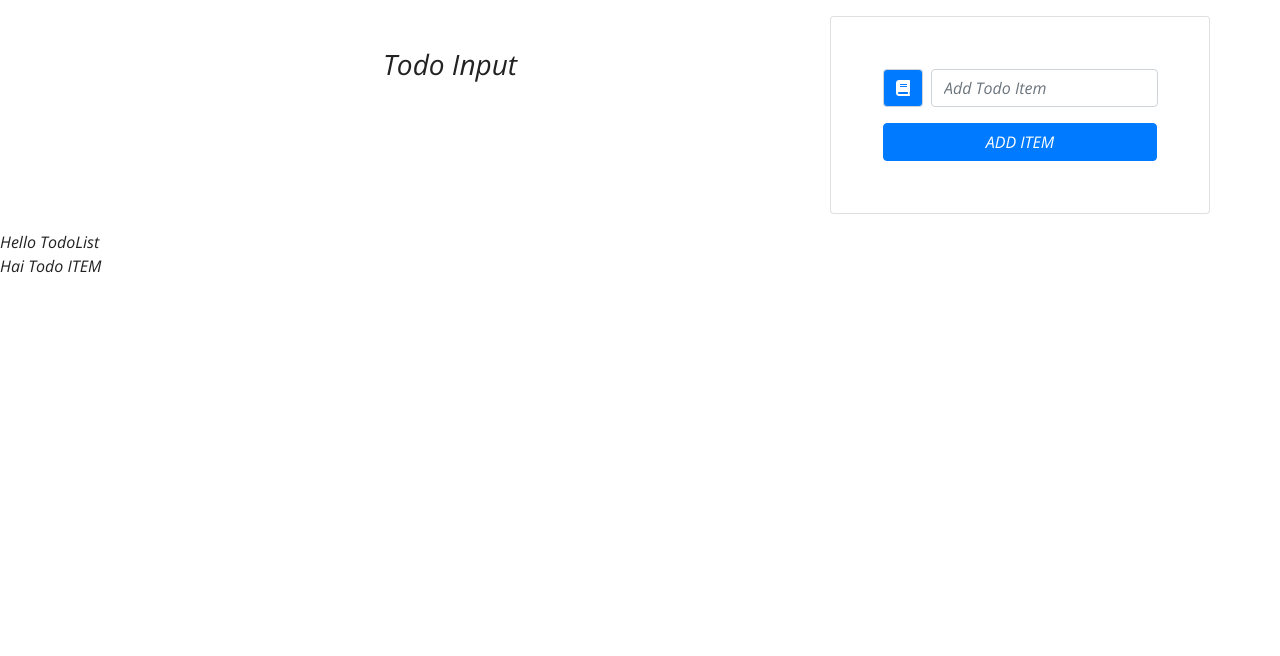
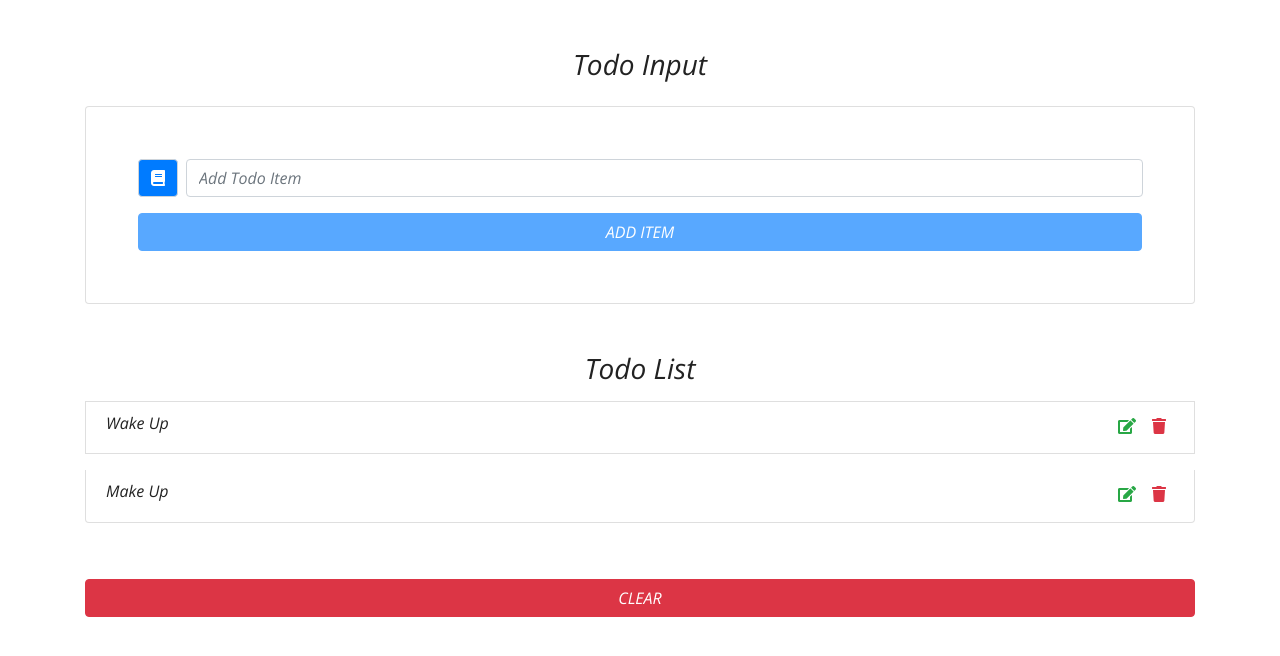
Before and after one commit to ajibon153/react-begginer, a React (Create React App) app: page / in a window 1280 px wide. Shown: the top 656 px of the page. Built offline with nearby package versions, Linux system fonts and the light colour scheme.

Commit message:
handleDelete and handleEdit

```diff
--- /dev/null
+++ b/src/4TodoList/Main.js
@@ -0,0 +1,84 @@
+import React, { Component } from "react";
+
+import TodoList from "./TodoList";
+import TodoInput from "./TodoInput";
+// import uuid from "uuid";
+import { v4 as uuidv4 } from "uuid";
+
+import "bootstrap/dist/css/bootstrap.min.css";
+
+export default class Main extends Component {
+  state = {
+    items: [
+      { id: 1, title: "Wake up" },
+      { id: 2, title: "Make up" },
+    ],
+    id: uuidv4(),
+    item: "",
+    editItem: false,
+  };
+  handleChange = (e) => {
+    this.setState({ item: e.target.value });
+  };
+  handleSubmit = (e) => {
+    e.preventDefault();
+    const newItem = {
+      id: this.state.id,
+      title: this.state.item,
+    };
+    const updateItem = [...this.state.items, newItem];
+    this.setState({
+      items: updateItem,
+      id: uuidv4(),
+      item: "",
+      editItem: false,
+    });
+  };
+  handleClear = (e) => {
+    this.setState({
+      items: [],
+    });
+  };
+  handleDelete = (e) => {
+    const filterItem = this.state.items.filter((item) => item.id !== e);
+    this.setState({
+      items: filterItem,
+    });
+  };
+  handleEdit = (e) => {
+    const filterItem = this.state.items.filter((item) => item.id !== e);
+    const selectItem = this.state.items.find((item) => item.id === e);
+    this.setState({
+      item: selectItem.title,
+      id: e,
+      editItem: true,
+      items: filterItem,
+    });
+  };
+
+  render() {
+    return (
+      <section>
+        <div className="container">
+          <div className="row">
+            <div className="col-10 mx-auto mt-5 col-md-8">
+              <h3 className="text-capitalize text-center">Todo Input</h3>
+            </div>
+          </div>
+          <TodoInput
+            item={this.state.item}
+            handleChange={this.handleChange}
+            handleSubmit={this.handleSubmit}
+            editItem={this.state.editItem}
+          />
+          <TodoList
+            items={this.state.items}
+            handleClear={this.handleClear}
+            handleDelete={this.handleDelete}
+            handleEdit={this.handleEdit}
+          />
+        </div>
+      </section>
+    );
+  }
+}
--- a/src/4TodoList/TodoInput.js
+++ b/src/4TodoList/TodoInput.js
@@ -21,9 +21,14 @@ export default class TodoInput extends Component {
             </div>
             <button
               type="submit"
-              className="btn btn-block btn-primary mt-3 text-uppercase"
+              disabled={item ? false : true}
+              className={
+                editItem
+                  ? "btn btn-block btn-success mt-3 "
+                  : "btn btn-block btn-primary mt-3 text-uppercase"
+              }
             >
-              Add Item
+              {editItem ? "Edit Item" : "Add Item"}
             </button>
           </div>
         </form>
--- a/src/4TodoList/TodoItem.js
+++ b/src/4TodoList/TodoItem.js
@@ -2,6 +2,19 @@ import React, { Component } from "react";
 
 export default class TodoItem extends Component {
   render() {
-    return <div>Hai Todo ITEM</div>;
+    const { handleEdit, handleDelete, title, id } = this.props;
+    return (
+      <li className="list-group-item text-capitalize d-flex justify-content-between my-2">
+        <h6>{title}</h6>
+        <div>
+          <span className="mx-2 text-success" onClick={() => handleEdit(id)}>
+            <i className="fas fa-edit"></i>
+          </span>
+          <span className="mx-2 text-danger" onClick={() => handleDelete(id)}>
+            <i className="fas fa-trash"></i>
+          </span>
+        </div>
+      </li>
+    );
   }
 }
--- a/src/4TodoList/TodoList.js
+++ b/src/4TodoList/TodoList.js
@@ -3,10 +3,28 @@ import TodoItem from "./TodoItem";
 
 export default class TodoList extends Component {
   render() {
+    const { items, handleClear, handleDelete, handleEdit } = this.props;
+
     return (
       <div>
-        Hello TodoList
-        <TodoItem />
+        <ul className="list-group my-5">
+          <h3 className="text-capitalize text-center">Todo List</h3>
+          {items.map((item) => (
+            <TodoItem
+              key={item.id}
+              title={item.title}
+              handleDelete={() => handleDelete(item.id)}
+              handleEdit={() => handleEdit(item.id)}
+            />
+          ))}
+        </ul>
+        <button
+          type="button"
+          onClick={handleClear}
+          className="btn btn-block btn-danger mt-3 text-uppercase"
+        >
+          Clear
+        </button>
       </div>
     );
   }
--- a/src/App.js
+++ b/src/App.js
@@ -7,55 +7,12 @@ import TourList from "./2CityTours/TourList/index";
 import "@fortawesome/fontawesome-free/css/all.min.css";
 import PersonList from "./3PesonList/PersonList";
 import Form from "./3PesonList/Form";
-
-import TodoList from "./4TodoList/TodoList";
-import TodoInput from "./4TodoList/TodoInput";
-// import uuid from "uuid";
-import { v4 as uuidv4 } from "uuid";
-
-import "bootstrap/dist/css/bootstrap.min.css";
+import TodoList from "./4TodoList/Main";
 
 class App extends Component {
-  state = {
-    items: [
-      { id: 1, title: "Wake up" },
-      { id: 2, title: "Make up" },
-    ],
-    id: uuidv4(),
-    item: "",
-    editItem: false,
-  };
-  handleChange = (e) => {
-    this.setState({ item: e.target.value });
-  };
-  handleSubmit = (e) => {
-    e.preventDefault();
-    const newItem = {
-      id: this.state.id,
-      title: this.state.item,
-    };
-    const updateItem = [...this.state.items, newItem];
-    this.setState(
-      {
-        items: updateItem,
-        id: uuidv4(),
-        item: "",
-        editItem: false,
-      },
-      () => console.log(this.state)
-    );
-  };
-  handleClear = (e) => {
-    console.log("clear");
-  };
-  handleDelete = (e) => {
-    console.log("delete");
-  };
-  handleEdit = (e) => {
-    console.log("edit");
-  };
+  render() {
+    // console.log(this.state.items);
 
-  render() {
     return (
       <React.Fragment>
         {/* <h1>Project ke 1</h1> */}
@@ -70,25 +27,7 @@ class App extends Component {
         {/* <Form />*/}
 
         {/* // 4 TodoList project   */}
-        <div className="container">
-          <div className="row">
-            <div className="col-10 mx-auto mt-5 col-md-8">
-              <h3 className="text-capitalize text-center">Todo Input</h3>
-            </div>
-            <TodoInput
-              item={this.state.item}
-              handleChange={this.handleChange}
-              handleSubmit={this.handleSubmit}
-              editItem={this.state.editItem}
-            />
-          </div>
-        </div>
-        <TodoList
-          item={this.state.items}
-          handleClear={this.handleClear}
-          handleDelete={this.handleDelete}
-          handleEdit={this.handleEdit}
-        />
+        <TodoList />
       </React.Fragment>
     );
   }
```
